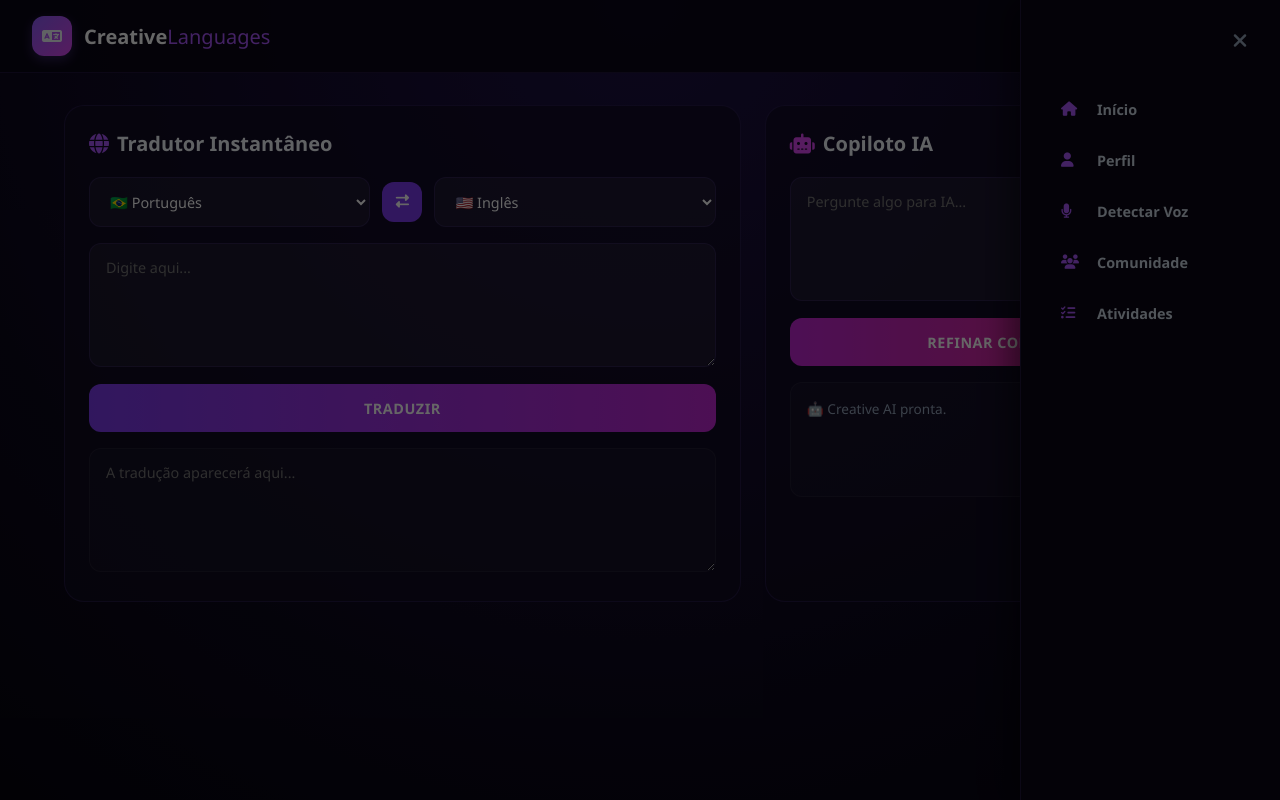
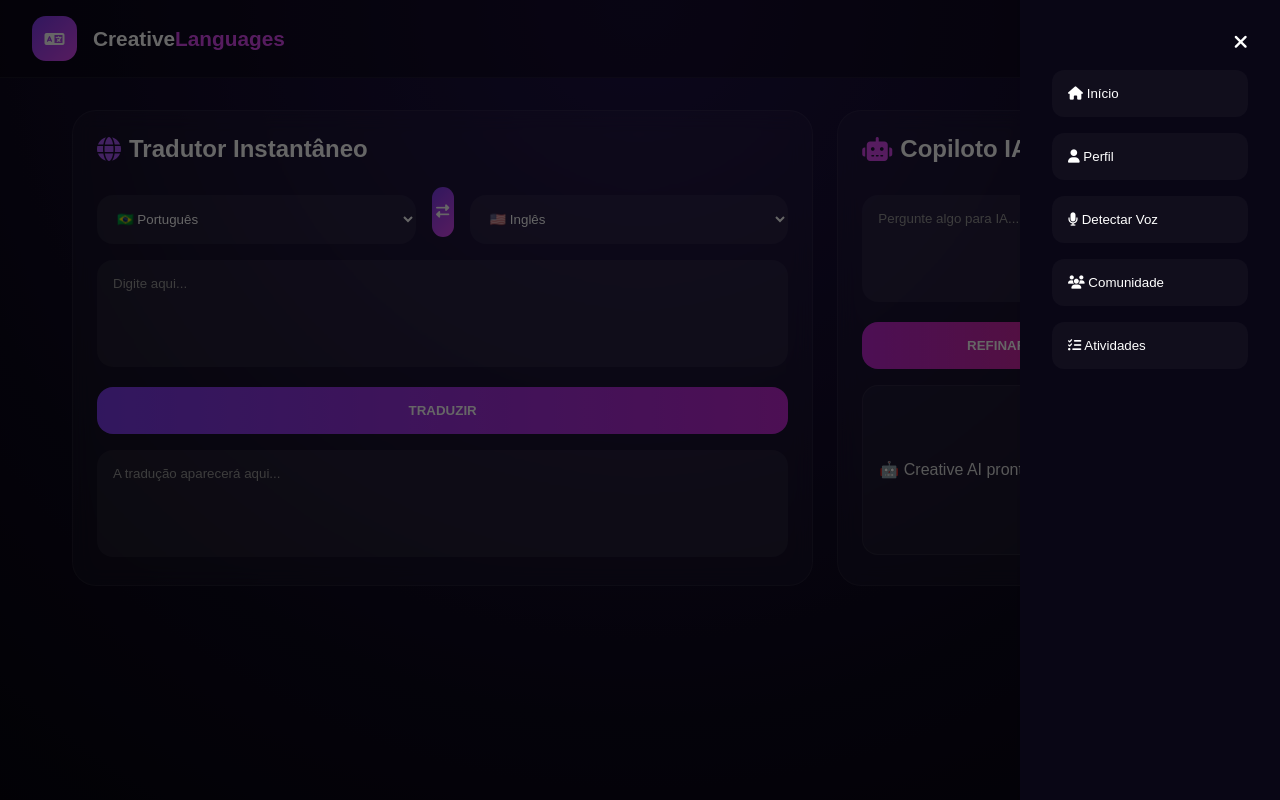
Before and after one commit to vinidaspiadasfunny-oss/Prototipo-inicial-Creative-languages-Teste-rapido-e-ainda-nao-esta-pronto-, a plain HTML site: page index.html in a window 1280 px wide. Both pictures are taken after a click on the button 1228 px from the left and 36 px from the top of the page. Drawn offline with Linux system fonts and the light colour scheme.

Commit message:
Update style.css

```diff
--- a/style.css
+++ b/style.css
@@ -1,324 +1,465 @@
-* {
-  margin: 0;
-  padding: 0;
-  box-sizing: border-box;
-  font-family: 'Segoe UI', Tahoma, Geneva, Verdana, sans-serif;
+*{
+  margin:0;
+  padding:0;
+  box-sizing:border-box;
+  font-family:Arial;
 }
 
-body {
-  background: radial-gradient(circle at 50% 0%, #1e1145 0%, #0b071a 70%, #05030d 100%) !important;
-  color: #f1f5f9;
-  min-height: 100vh;
-  padding-bottom: 3rem;
-  overflow-x: hidden;
+body{
+  background:
+  radial-gradient(circle at top,
+  #1e1145 0%,
+  #0b071a 70%,
+  #05030d 100%);
+
+  min-height:100vh;
+  color:white;
 }
 
-.navbar {
-  background: rgba(9, 6, 21, 0.9);
-  border-bottom: 1px solid rgba(139, 92, 246, 0.15);
-  padding: 1rem 2rem;
-  display: flex;
-  justify-content: space-between;
-  align-items: center;
-  position: sticky;
-  top: 0;
-  z-index: 100;
+.navbar{
+  display:flex;
+  justify-content:space-between;
+  align-items:center;
+
+  padding:1rem 2rem;
+
+  background:
+  rgba(0,0,0,0.3);
+
+  border-bottom:
+  1px solid rgba(255,255,255,0.05);
 }
 
-.logo-container {
-  display: flex;
-  align-items: center;
-  gap: 0.75rem;
-  cursor: pointer;
+.logo-container{
+  display:flex;
+  align-items:center;
+  gap:1rem;
+
+  cursor:pointer;
 }
 
-.logo-icon {
-  width: 2.5rem;
-  height: 2.5rem;
-  background: linear-gradient(135deg, #8b5cf6, #d946ef);
-  border-radius: 0.75rem;
-  display: flex;
-  align-items: center;
-  justify-content: center;
-  box-shadow: 0 4px 12px rgba(139, 92, 246, 0.3);
+.logo-icon{
+  width:45px;
+  height:45px;
+
+  border-radius:14px;
+
+  background:
+  linear-gradient(135deg,
+  #7c3aed,
+  #d946ef);
+
+  display:flex;
+  align-items:center;
+  justify-content:center;
 }
 
-.logo-text {
-  font-size: 1.25rem;
-  font-weight: 800;
-  color: #ffffff;
+.logo-text{
+  font-size:1.3rem;
+  font-weight:bold;
 }
 
-.logo-text span {
-  color: #a855f7;
-  font-weight: 400;
+.logo-text span{
+  color:#d946ef;
 }
 
-.menu-toggle {
-  width: 2.5rem;
-  height: 2.5rem;
-  background: rgba(139, 92, 246, 0.1);
-  border: 1px solid rgba(139, 92, 246, 0.2);
-  border-radius: 0.75rem;
-  color: #a855f7;
-  cursor: pointer;
-  display: flex;
-  align-items: center;
-  justify-content: center;
-  z-index: 101;
+.menu-toggle{
+  width:45px;
+  height:45px;
+
+  border:none;
+  border-radius:12px;
+
+  background:
+  rgba(139,92,246,0.15);
+
+  color:white;
+
+  cursor:pointer;
 }
 
-.menu-toggle:hover {
-  background: rgba(139, 92, 246, 0.2);
+.side-menu{
+  position:fixed;
+
+  top:0;
+  right:-300px;
+
+  width:260px;
+  height:100%;
+
+  background:#090615;
+
+  padding:2rem;
+
+  transition:0.3s;
+
+  z-index:999;
+
+  display:flex;
+  flex-direction:column;
+  gap:1rem;
 }
 
-.side-menu {
-  position: fixed;
-  top: 0;
-  right: 0;
-  height: 100%;
-  width: 260px;
-  background: #090615;
-  border-left: 1px solid rgba(139, 92, 246, 0.15);
-  box-shadow: -10px 0 30px rgba(0,0,0,0.5);
-  transform: translateX(100%);
-  transition: transform 0.3s ease-in-out;
-  z-index: 200;
-  padding: 1.5rem;
-  display: flex;
-  flex-direction: column;
-  gap: 0.5rem;
-  display: none;
+.side-menu.active{
+  right:0;
 }
 
-.side-menu.active {
-  transform: translateX(0) !important;
-  display: flex !important;
+.close-menu{
+  align-self:flex-end;
+
+  background:none;
+  border:none;
+
+  color:white;
+
+  font-size:1.2rem;
+
+  cursor:pointer;
 }
 
-.close-menu {
-  align-self: flex-end;
-  background: transparent;
-  border: none;
-  color: #94a3b8;
-  font-size: 1.25rem;
-  cursor: pointer;
-  margin-bottom: 1.5rem;
-  width: 2rem;
-  height: 2rem;
+.menu-btn{
+  padding:1rem;
+
+  border:none;
+  border-radius:12px;
+
+  background:
+  rgba(255,255,255,0.03);
+
+  color:white;
+
+  cursor:pointer;
+
+  text-align:left;
 }
 
-.menu-btn {
-  display: flex;
-  align-items: center;
-  gap: 1rem;
-  width: 100%;
-  padding: 0.75rem 1rem;
-  background: transparent;
-  border: none;
-  border-radius: 0.75rem;
-  color: #cbd5e1;
-  font-weight: 600;
-  font-size: 0.9rem;
-  text-align: left;
-  cursor: pointer;
+.menu-btn:hover{
+  background:
+  rgba(139,92,246,0.2);
 }
 
-.menu-btn:hover {
-  background: rgba(139, 92, 246, 0.15);
-  color: #a855f7;
+.overlay{
+  position:fixed;
+  inset:0;
+
+  background:
+  rgba(0,0,0,0.6);
+
+  display:none;
+
+  z-index:500;
 }
 
-.menu-btn i {
-  color: #a855f7;
-  width: 20px;
+.overlay.active{
+  display:block;
 }
 
-.overlay {
-  position: fixed;
-  inset: 0;
-  background: rgba(0,0,0,0.6);
-  display: none;
-  z-index: 150;
+.container{
+  max-width:1200px;
+
+  margin:auto;
+
+  padding:2rem;
 }
 
-.overlay.active {
-  display: block !important;
+.grid-layout{
+  display:grid;
+
+  grid-template-columns:1fr;
+
+  gap:1.5rem;
 }
 
-.container {
-  max-width: 1200px;
-  margin: 2rem auto 0 auto;
-  padding: 0 1.5rem;
+@media(min-width:900px){
+
+  .grid-layout{
+    grid-template-columns:2fr 1fr;
+  }
+
 }
 
-.grid-layout {
-  display: grid;
-  grid-template-columns: 1fr;
-  gap: 1.5rem;
+.glass-card{
+  background:
+  rgba(255,255,255,0.03);
+
+  border:
+  1px solid rgba(255,255,255,0.05);
+
+  border-radius:24px;
+
+  padding:1.5rem;
+
+  backdrop-filter:blur(10px);
 }
 
-@media (min-width: 992px) {
-  .grid-layout {
-    grid-template-columns: 3fr 2fr;
-  }
+.card-title{
+  margin-bottom:1rem;
+
+  display:flex;
+  align-items:center;
+  gap:0.5rem;
 }
 
-.glass-card {
-  background: rgba(17, 12, 34, 0.7);
-  border: 1px solid rgba(139, 92, 246, 0.15);
-  border-radius: 1.25rem;
-  padding: 1.5rem;
+.purple-icon{
+  color:#a855f7;
 }
 
-.card-title {
-  font-size: 1.25rem;
-  font-weight: 700;
-  margin-bottom: 1.25rem;
-  display: flex;
-  align-items: center;
-  gap: 0.5rem;
+.fuchsia-icon{
+  color:#d946ef;
 }
 
-.card-title .purple-icon { color: #a855f7; }
-.card-title .fuchsia-icon { color: #d946ef; }
+select,
+textarea{
+  width:100%;
 
-.lang-selector-group {
-  display: flex;
-  flex-direction: column;
-  gap: 0.75rem;
-  align-items: center;
-  margin-bottom: 1rem;
+  padding:1rem;
+
+  margin-top:1rem;
+
+  border:none;
+  border-radius:16px;
+
+  background:
+  rgba(255,255,255,0.05);
+
+  color:white;
+
+  resize:none;
 }
 
-@media (min-width: 576px) {
-  .lang-selector-group {
-    flex-direction: row;
-  }
+textarea::placeholder{
+  color:#999;
 }
 
-select, textarea {
-  width: 100%;
-  background: rgba(255, 255, 255, 0.05);
-  border: 1px solid rgba(139, 92, 246, 0.15);
-  border-radius: 0.75rem;
-  padding: 0.85rem 1rem;
-  color: #ffffff !important;
-  font-size: 0.9rem;
-  outline: none;
+.lang-selector-group{
+  display:flex;
+  gap:1rem;
+  align-items:center;
 }
 
-select:focus, textarea:focus {
-  border-color: rgba(168, 85, 247, 0.5);
-  background: rgba(255, 255, 255, 0.08);
+.swap-btn{
+  width:50px;
+  height:50px;
+
+  border:none;
+  border-radius:16px;
+
+  background:
+  linear-gradient(135deg,
+  #7c3aed,
+  #d946ef);
+
+  color:white;
+
+  cursor:pointer;
 }
 
-select option {
-  background-color: #090615 !important;
-  color: #ffffff !important;
+.btn-primary{
+  width:100%;
+
+  padding:1rem;
+
+  margin-top:1rem;
+
+  border:none;
+  border-radius:16px;
+
+  color:white;
+
+  font-weight:bold;
+
+  cursor:pointer;
 }
 
-.swap-btn {
-  width: 2.5rem;
-  height: 2.5rem;
-  border-radius: 0.75rem;
-  background: #7c3aed;
-  border: none;
-  color: white;
-  cursor: pointer;
-  display: flex;
-  align-items: center;
-  justify-content: center;
-  flex-shrink: 0;
+.btn-purple{
+  background:
+  linear-gradient(90deg,
+  #7c3aed,
+  #c026d3);
 }
 
-.btn-primary {
-  width: 100%;
-  padding: 0.9rem;
-  border: none;
-  border-radius: 0.75rem;
-  font-weight: 700;
-  font-size: 0.9rem;
-  letter-spacing: 0.5px;
-  cursor: pointer;
-  margin-top: 0.75rem;
-  color: white;
+.btn-fuchsia{
+  background:
+  linear-gradient(90deg,
+  #c026d3,
+  #db2777);
 }
 
-.btn-purple { background: linear-gradient(90deg, #7c3aed, #c026d3); }
-.btn-fuchsia { background: linear-gradient(90deg, #c026d3, #db2777); }
-
-.output-box {
-  background: rgba(255, 255, 255, 0.02);
-  border-color: rgba(255, 255, 255, 0.05);
-  color: #94a3b8;
-  margin-top: 1rem;
+.output-box{
+  margin-top:1rem;
 }
 
-.ia-response-box {
-  margin-top: 1rem;
-  padding: 1rem;
-  background: rgba(255, 255, 255, 0.02);
-  border: 1px solid rgba(255, 255, 255, 0.05);
-  border-radius: 0.75rem;
-  min-height: 115px;
-  font-size: 0.85rem;
-  color: #94a3b8;
-  line-height: 1.5;
+.ia-response-box{
+
+  margin-top:1rem;
+
+  min-height:120px;
+
+  padding:1rem;
+
+  border-radius:16px;
+
+  background:
+  rgba(255,255,255,0.03);
+
+  color:#ddd;
+
+  line-height:1.7;
+
+  overflow-y:auto;
+
+  max-height:300px;
+
+  white-space:pre-wrap;
+
+  border:
+  1px solid rgba(255,255,255,0.05);
+
 }
 
-.dev-screen {
-  max-width: 450px;
-  margin: 4rem auto 0 auto;
-  text-align: center;
-  display: none;
-  align-items: center;
-  justify-content: center;
+.profile-card{
+  max-width:900px;
+  margin:auto;
 }
 
-.dev-icon-box {
-  width: 4rem;
-  height: 4rem;
-  background: rgba(139, 92, 246, 0.1);
-  border: 1px solid rgba(139, 92, 246, 0.2);
-  border-radius: 50%;
-  display: flex;
-  align-items: center;
-  justify-content: center;
-  margin: 0 auto 1rem auto;
+.profile-header{
+  display:flex;
+  align-items:center;
+  gap:1rem;
+
+  margin-bottom:2rem;
 }
 
-.dev-icon-box i {
-  font-size: 1.5rem;
-  color: #a855f7;
+.profile-avatar{
+  width:90px;
+  height:90px;
+
+  border-radius:50%;
+
+  background:
+  linear-gradient(135deg,
+  #7c3aed,
+  #d946ef);
+
+  display:flex;
+  align-items:center;
+  justify-content:center;
+
+  font-size:2rem;
 }
 
-.dev-screen h2 {
-  font-size: 1.5rem;
-  font-weight: 800;
-  margin-bottom: 0.5rem;
-  background: linear-gradient(90deg, #a855f7, #d946ef);
-  -webkit-background-clip: text;
-  -webkit-text-fill-color: transparent;
+.profile-stats{
+  display:grid;
+
+  grid-template-columns:
+  repeat(auto-fit,minmax(150px,1fr));
+
+  gap:1rem;
+
+  margin-bottom:2rem;
 }
 
-.dev-screen p {
-  color: #94a3b8;
-  font-size: 0.95rem;
-  margin-bottom: 1.5rem;
+.stat-box{
+  background:
+  rgba(255,255,255,0.03);
+
+  padding:1rem;
+
+  border-radius:16px;
+
+  text-align:center;
 }
 
-.btn-back {
-  background: rgba(255, 255, 255, 0.05);
-  border: 1px solid rgba(139, 92, 246, 0.2);
-  color: white;
-  padding: 0.6rem 1.5rem;
-  border-radius: 0.75rem;
-  font-weight: 600;
-  font-size: 0.85rem;
-  cursor: pointer;
+.stat-box h3{
+  color:#d946ef;
 }
 
-.tab-content { display: none; }
-.tab-content.active-grid { display: grid; }
-.tab-content.active-flex { display: flex !important; flex-direction: column; }
+.profile-section{
+  margin-top:2rem;
+}
+
+.progress-item{
+  margin-top:1rem;
+}
+
+.progress-bar{
+  width:100%;
+  height:12px;
+
+  border-radius:999px;
+
+  background:
+  rgba(255,255,255,0.05);
+
+  overflow:hidden;
+
+  margin-top:0.5rem;
+}
+
+.progress-fill{
+  height:100%;
+
+  background:
+  linear-gradient(90deg,
+  #7c3aed,
+  #d946ef);
+}
+
+.dev-screen{
+  max-width:500px;
+
+  margin:auto;
+
+  text-align:center;
+
+  display:none;
+}
+
+.dev-icon-box{
+  width:80px;
+  height:80px;
+
+  border-radius:50%;
+
+  margin:auto;
+
+  background:
+  rgba(139,92,246,0.1);
+
+  display:flex;
+  align-items:center;
+  justify-content:center;
+
+  font-size:2rem;
+
+  color:#a855f7;
+}
+
+.btn-back{
+  margin-top:1rem;
+
+  padding:1rem 2rem;
+
+  border:none;
+  border-radius:16px;
+
+  background:
+  rgba(255,255,255,0.05);
+
+  color:white;
+
+  cursor:pointer;
+}
+
+.tab-content{
+  display:none;
+}
+
+.active-grid{
+  display:grid;
+}
+
+.active-flex{
+  display:flex;
+  flex-direction:column;
+}
```
